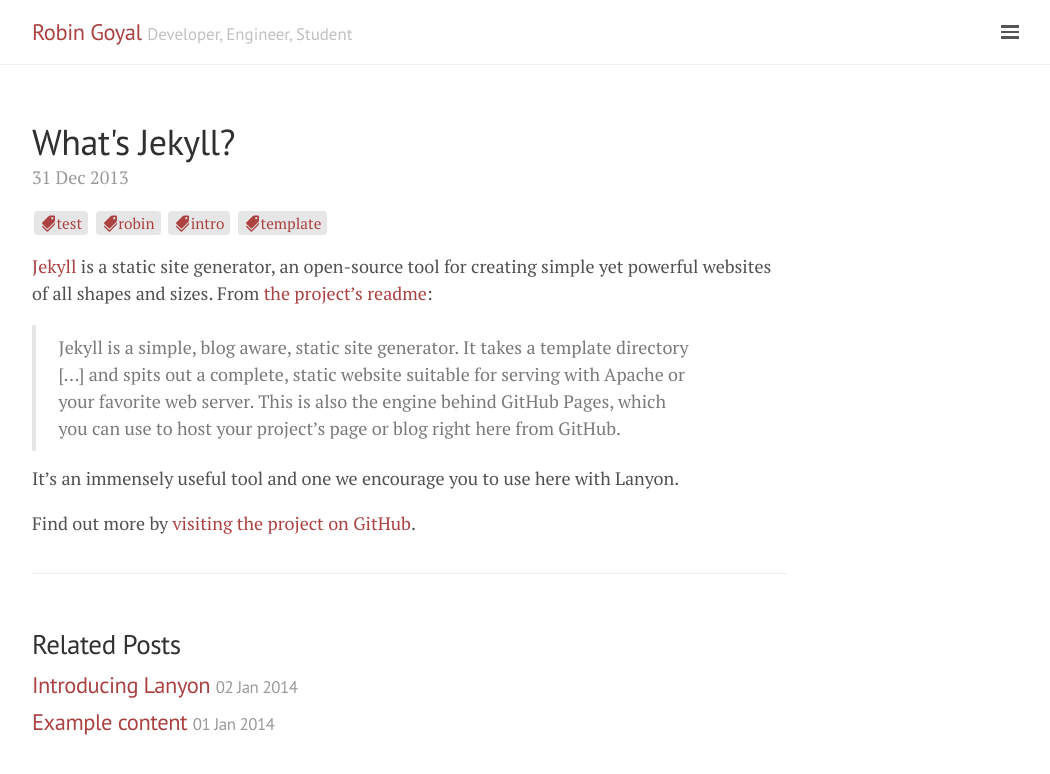
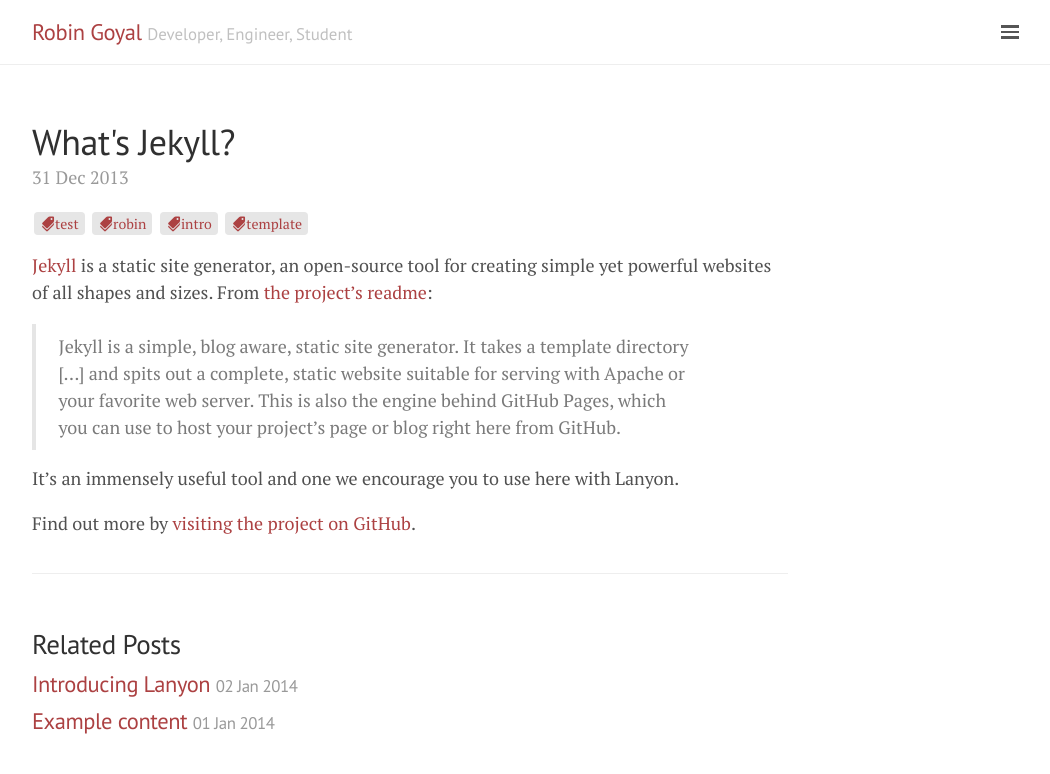
Before and after one commit to robgoyal/robgoyal.github.io, a Jekyll site: the page built from _posts/2013-12-31-whats-jekyll.md, in a window 1280 px wide. Shown: the top 774 px of the page, without its empty margins (230-1280 px from the left). Built offline with Jekyll 4.4.1, drawn with Linux system fonts in a browser that asks for light colours; comment, search, counter and statistics services are not loaded.

Commit message:
Minor changes involving base url and tags on post page

```diff
--- a/_config.yml
+++ b/_config.yml
@@ -11,7 +11,7 @@
 title:               Robin Goyal
 tagline:             'Developer, Engineer, Student'
 description:         'Thoughts, discussions, and notes about the never ending journey in software development'
-url:                 http://robingoyal.tech
+url:                 http://robingoyal.tech/
 baseurl:             ''
 
 gems: [jekyll-paginate]
--- a/public/css/main.css
+++ b/public/css/main.css
@@ -86,7 +86,7 @@
   display: block;
   margin-top: -.5rem;
   margin-bottom: 1rem;
-  font-size: 85%;
+  font-size: 78%;
 }
 
 .post-tag-box a {
@@ -98,3 +98,17 @@
   border-radius: 4px;
   text-decoration: none;
 }
+
+.post-tag-box:after {
+  clear: both;
+}
+
+.post-tag-box:before, .post-tag-box:after {
+  display: table;
+  content: "";
+  line-height: 0;
+}
+
+.post-tag-box:after {
+  clear: both;
+}
```
